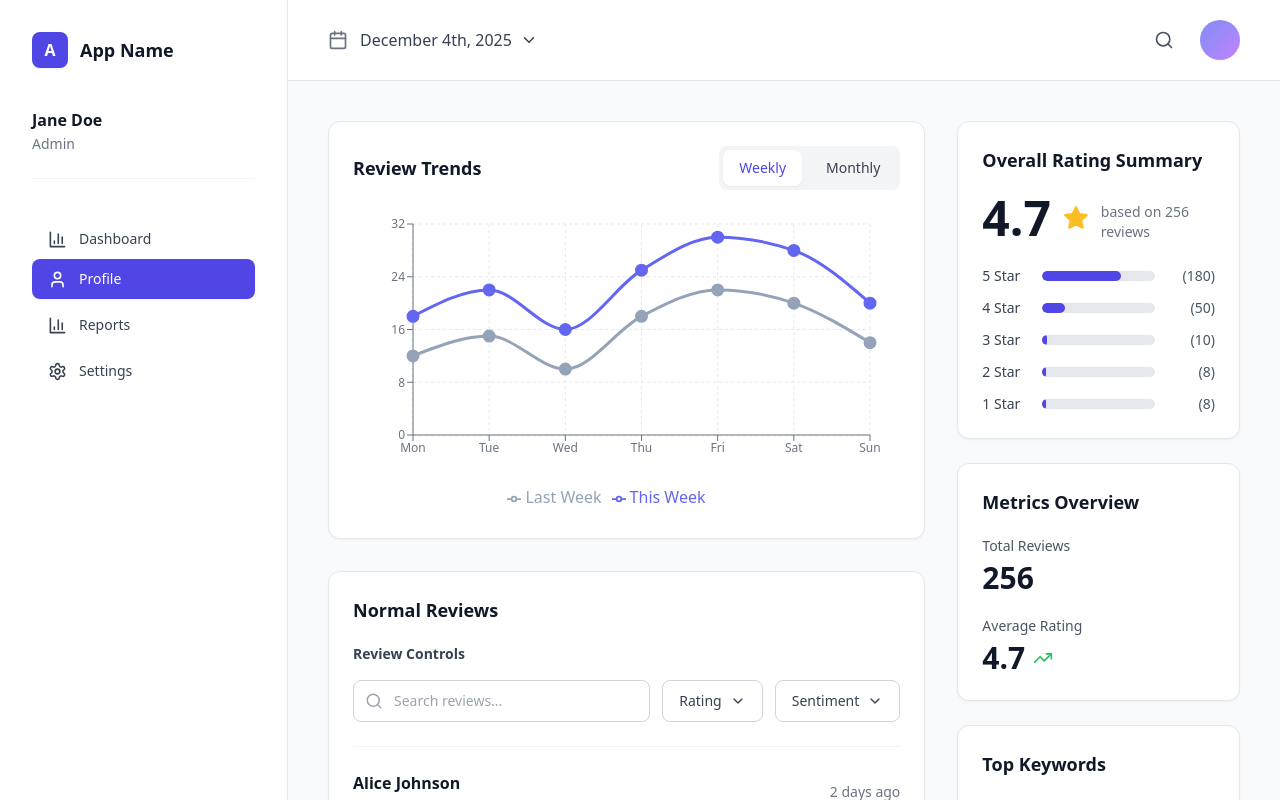
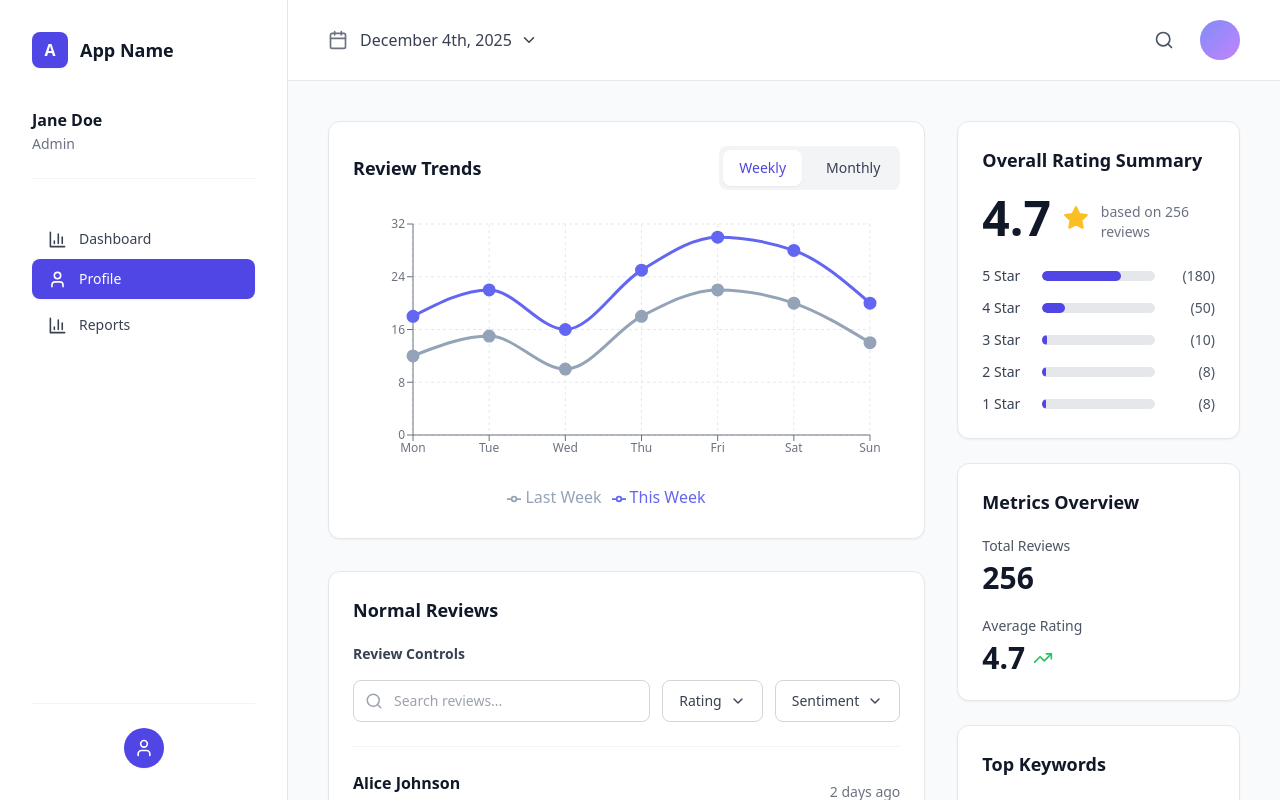
Before and after one commit to ajaysinh9893/REVIEW_UI, a Next.js app: page /review-dashboard in a window 1280 px wide. Shown: the top 800 px of the page. Built offline with nearby package versions, Linux system fonts and the light colour scheme.

Commit message:
Update sidebar: Dashboard link to /review-dashboard, fixed position, profile icon at bottom

```diff
--- a/app/review-dashboard/page.jsx
+++ b/app/review-dashboard/page.jsx
@@ -387,10 +387,10 @@ export default function ReviewDashboard() {
   );
 
   return (
-    <div className="min-h-screen bg-gray-50 flex font-sans">
+    <div className="min-h-screen bg-gray-50 font-sans">
       <Sidebar />
       {/* Main Content */}
-      <div className="flex-1 overflow-auto">
+      <div className="ml-72 overflow-auto">
         {/* Header */}
         <div className="bg-white border-b border-gray-200 px-10 py-5 flex justify-between items-center sticky top-0 z-10">
           <div className="flex items-center gap-3">
--- a/src/components/ReviewProfile.jsx
+++ b/src/components/ReviewProfile.jsx
@@ -100,10 +100,10 @@ export default function ReviewProfile() {
   };
 
   return (
-    <div className="min-h-screen bg-gray-50 flex font-sans">
+    <div className="min-h-screen bg-gray-50 font-sans">
       <Sidebar />
       {/* Main Content */}
-      <div className="flex-1 overflow-auto">
+      <div className="ml-72 overflow-auto">
         {/* Header */}
         <div className="bg-white border-b border-gray-200 px-10 py-5 flex justify-between items-center sticky top-0 z-10">
           <h1 className="text-2xl font-semibold text-gray-900">Profile</h1>
--- a/src/components/Sidebar.jsx
+++ b/src/components/Sidebar.jsx
@@ -1,11 +1,11 @@
 'use client';
 
 import Link from 'next/link';
-import { BarChart3, User, Settings } from 'lucide-react';
+import { BarChart3, User } from 'lucide-react';
 
 export default function Sidebar() {
   return (
-    <div className="w-72 bg-white border-r border-gray-200 p-8">
+    <div className="fixed left-0 top-0 h-screen w-72 bg-white border-r border-gray-200 p-8 flex flex-col">
       <div className="flex items-center gap-3 mb-10">
         <div className="w-9 h-9 bg-indigo-600 rounded-lg flex items-center justify-center shadow-sm">
           <span className="text-white text-base font-bold">A</span>
@@ -18,8 +18,8 @@ export default function Sidebar() {
         <p className="text-sm text-gray-500 mt-0.5">Admin</p>
       </div>
 
-      <nav className="space-y-1.5">
-        <Link href="/">
+      <nav className="space-y-1.5 flex-1">
+        <Link href="/review-dashboard">
           <button className="w-full flex items-center gap-3 px-4 py-2.5 text-sm font-medium text-gray-700 hover:bg-gray-50 rounded-lg transition-all">
             <BarChart3 size={19} />
             <span>Dashboard</span>
@@ -35,11 +35,17 @@ export default function Sidebar() {
           <BarChart3 size={19} />
           <span>Reports</span>
         </button>
-        <button className="w-full flex items-center gap-3 px-4 py-2.5 text-sm font-medium text-gray-700 hover:bg-gray-50 rounded-lg transition-all">
-          <Settings size={19} />
-          <span>Settings</span>
-        </button>
       </nav>
+
+      <div className="mt-auto pt-6 border-t border-gray-100">
+        <Link href="/review-profile">
+          <button className="w-full flex items-center justify-center">
+            <div className="w-10 h-10 bg-indigo-600 rounded-full flex items-center justify-center shadow-sm hover:bg-indigo-700 transition-all">
+              <User size={20} className="text-white" />
+            </div>
+          </button>
+        </Link>
+      </div>
     </div>
   );
 }
```
